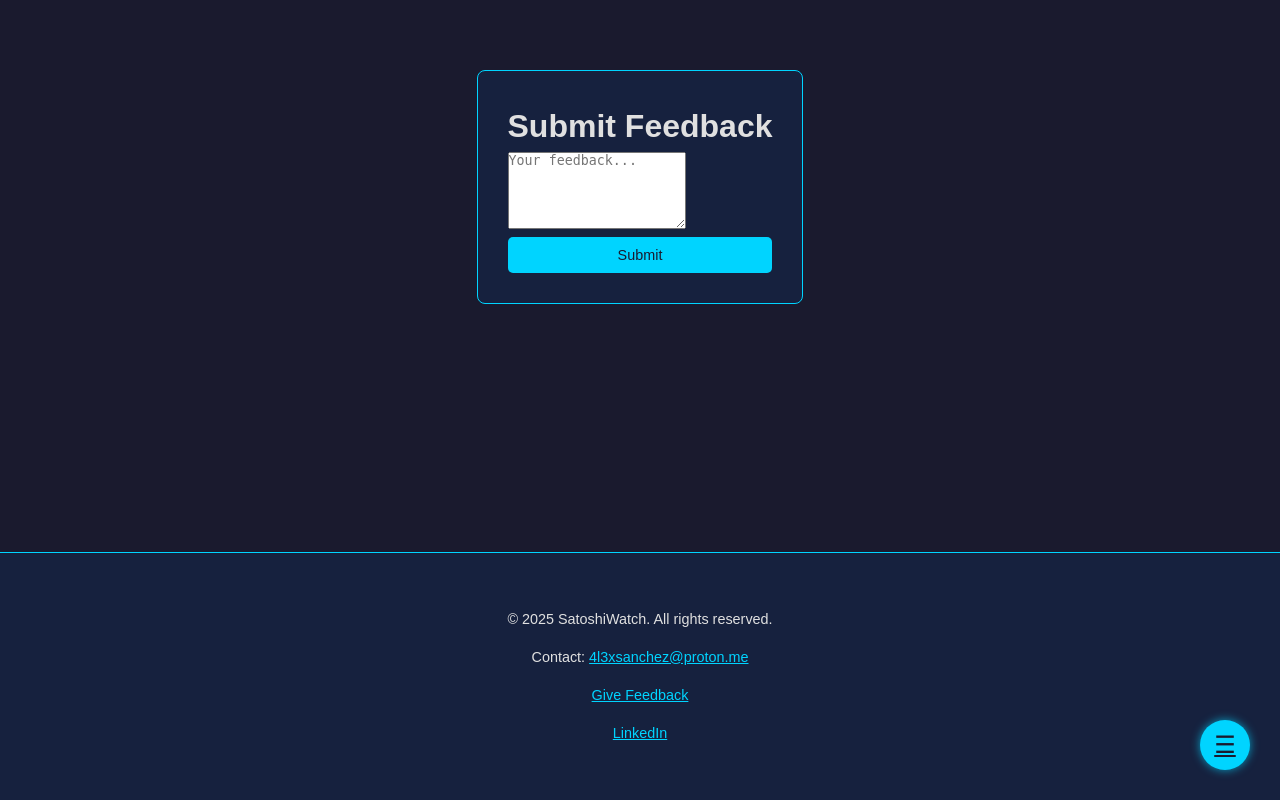
After one commit to aleexsaanchez/SatoshiWatch, a Django app: page /cryptos/feedback/ in a window 1280 px wide. The commit adds this page. Run offline with Django 5.2, Linux system fonts and the light colour scheme.

Commit message:
Sprint 4: Fixed django-apscheduler migration issue, completed testing, optimization, deployment, and feedback form

```diff
--- a/watchlist/templates/watchlist/base.html
+++ b/watchlist/templates/watchlist/base.html
@@ -26,6 +26,7 @@
     <footer class="footer">
         <p>© 2025 SatoshiWatch. All rights reserved.</p>
         <p>Contact: <a href="mailto:4l3xsanchez@proton.me">4l3xsanchez@proton.me</a></p>
+        <a href="{% url 'feedback' %}">Give Feedback</a>
         <p><a href="https://www.linkedin.com/in/alejandrosanchez21/" target="_blank">LinkedIn</a></p>
     </footer>
     <script src="{% static 'js/script.js' %}"></script>
--- /dev/null
+++ b/watchlist/templates/watchlist/feedback.html
@@ -0,0 +1,18 @@
+<!-- watchlist/templates/watchlist/feedback.html -->
+{% extends 'watchlist/base.html' %}
+{% block title %}Feedback - SatoshiWatch{% endblock %}
+{% block content %}
+    <div class="form-container">
+        <h1>Submit Feedback</h1>
+        {% if messages %}
+            {% for message in messages %}
+                <p>{{ message }}</p>
+            {% endfor %}
+        {% endif %}
+        <form method="POST">
+            {% csrf_token %}
+            <textarea name="message" rows="5" placeholder="Your feedback..." required></textarea>
+            <button type="submit">Submit</button>
+        </form>
+    </div>
+{% endblock %}
--- a/watchlist/urls.py
+++ b/watchlist/urls.py
@@ -1,5 +1,5 @@
 from django.urls import path
-from .views import crypto_list, add_to_watchlist, remove_from_watchlist, set_price_alert, check_price_alerts, delete_alert
+from .views import crypto_list, add_to_watchlist, remove_from_watchlist, set_price_alert, check_price_alerts, delete_alert, submit_feedback
 
 urlpatterns = [
     path('', crypto_list, name='crypto_list'),
@@ -8,4 +8,5 @@ urlpatterns = [
     path('set_alert/<int:crypto_id>/', set_price_alert, name='set_price_alert'),
     path('check_alerts/', check_price_alerts, name='check_price_alerts'),
     path('delete_alert/<int:alert_id>/', delete_alert, name='delete_alert'),
+    path('feedback/', submit_feedback, name='feedback'),
 ]
--- a/watchlist/views.py
+++ b/watchlist/views.py
@@ -3,9 +3,10 @@ from django.shortcuts import render, redirect
 from django.contrib.auth.decorators import login_required
 from django.contrib.auth.forms import UserCreationForm
 from django.contrib.auth import login, logout
-from watchlist.models import Cryptocurrency, CryptoWatchlist, PriceAlert
+from watchlist.models import Cryptocurrency, CryptoWatchlist, PriceAlert, Feedback
 from watchlist.forms import PriceAlertForm
 import requests
+from django.contrib import messages
 
 def get_top_cryptos():
     url = "https://api.coingecko.com/api/v3/coins/markets"
@@ -144,3 +145,17 @@ def update_crypto_prices():
             print(f"Cryptocurrency with symbol {crypto_data['symbol']} not found.")
         except KeyError:
             print(f"Error updating price for {crypto_data.get('symbol', 'unknown')}.")
+
+def submit_feedback(request):
+    if request.method == 'POST':
+        message = request.POST.get('message')
+        if message:
+            Feedback.objects.create(
+                user=request.user if request.user.is_authenticated else None,
+                message=message
+            )
+            messages.success(request, 'Thank you for your feedback!')
+        else:
+            messages.error(request, 'Feedback message cannot be empty.')
+        return redirect('home')
+    return render(request, 'watchlist/feedback.html')
```
Also changed, not shown: watchlist/models.py (+8 -0 lines), watchlist/migrations/0004_feedback.py (added).
